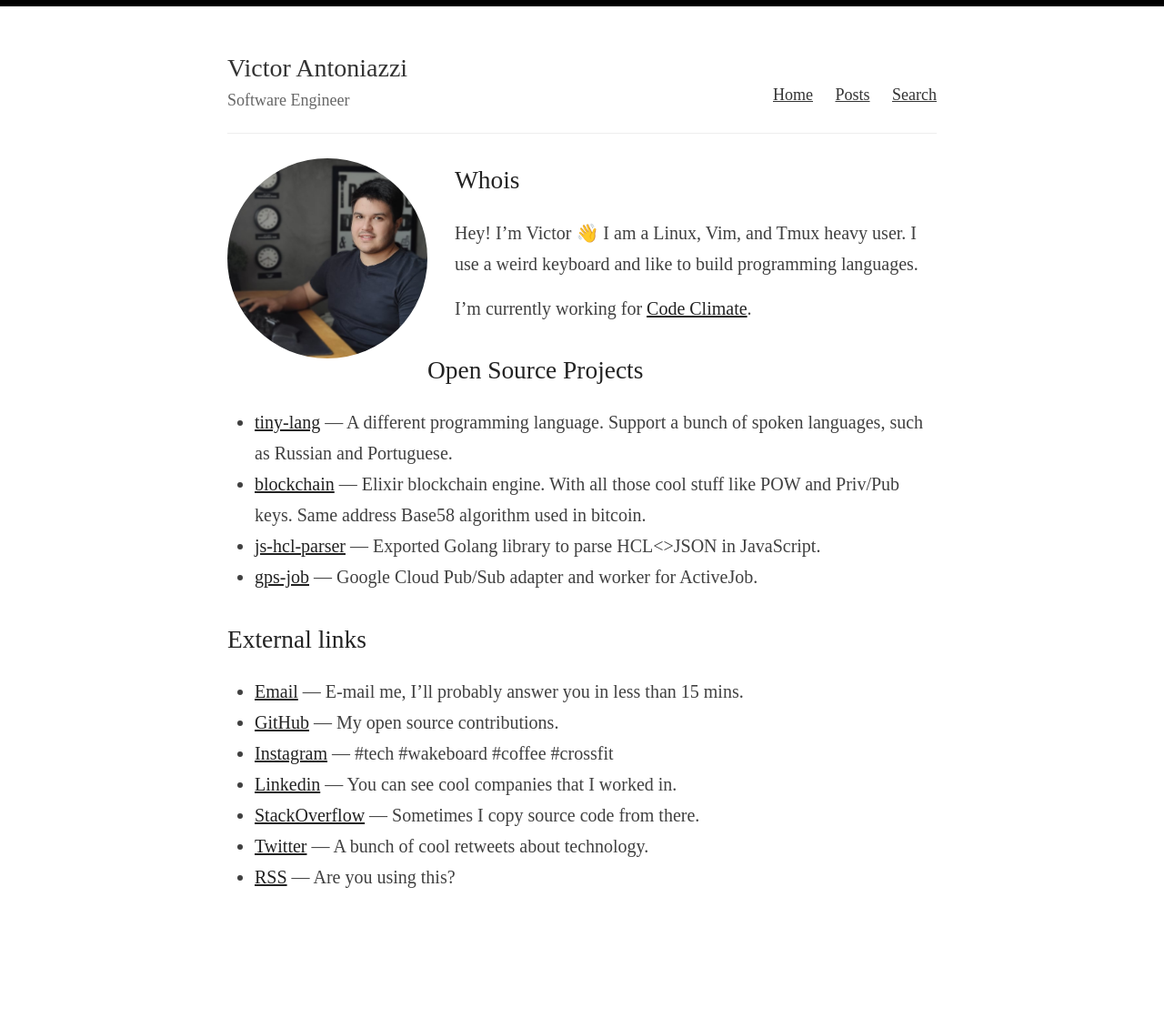
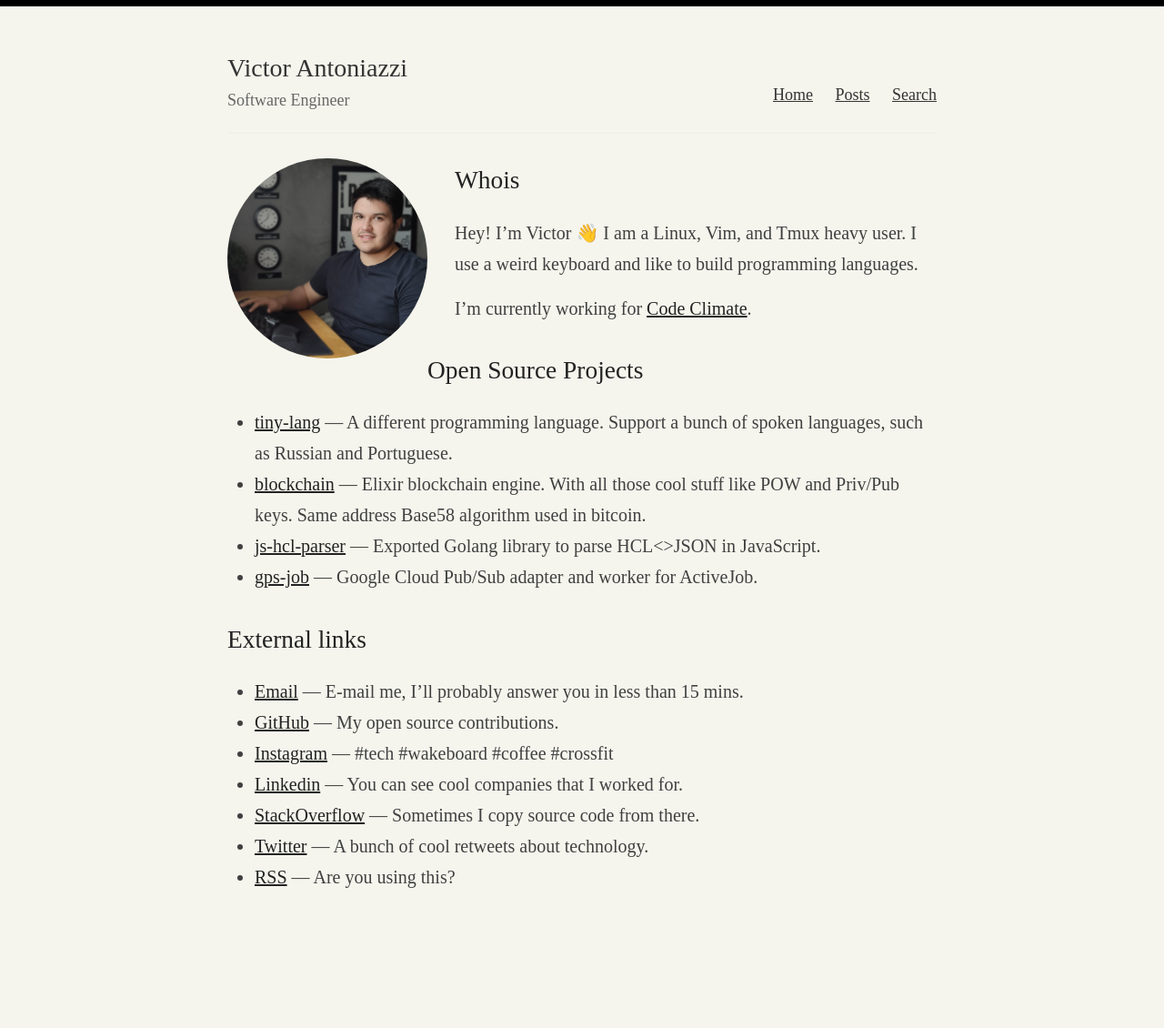
Before and after one commit to vgsantoniazzi/vgsantoniazzi.github.io, a Jekyll site: the page built from index.html, in a window 1280 px wide. Shown: the whole page at 91% size. Built offline with Jekyll 4.4.1, drawn with Linux system fonts in a browser that asks for light colours; some web fonts are replaced.

Commit message:
Update background color

```diff
--- a/assets/style.scss
+++ b/assets/style.scss
@@ -21,7 +21,7 @@ html {
 }
 
 body {
-  background: #fff;
+  background: #f5f5ed;
   font-family: "Scope One";
   color: #404040;
   line-height: 1.7;
--- a/index.html
+++ b/index.html
@@ -31,7 +31,7 @@ layout: default
   <li><a href="mailto:vgsantoniazzi@gmail.com">Email</a> — E-mail me, I’ll probably answer you in less than 15 mins.</li>
   <li><a href="https://github.com/vgsantoniazzi">GitHub</a> — My open source contributions.</li>
   <li><a href="https://instagram.com/vgsantoniazzi">Instagram</a> — #tech #wakeboard #coffee #crossfit</li>
-  <li><a href="https://linkedin.com/in/vgsantoniazzi">Linkedin</a> — You can see cool companies that I worked in.</li>
+  <li><a href="https://linkedin.com/in/vgsantoniazzi">Linkedin</a> — You can see cool companies that I worked for.</li>
   <li><a href="https://stackoverflow.com/users/2740420/vgsantoniazzi">StackOverflow</a> — Sometimes I copy source code from there.</li>
   <li><a href="https://twitter.com/vgsantoniazzi">Twitter</a> — A bunch of cool retweets about technology.</li>
   <li><a href="https://vgsantoniazzi.com/feed.xml">RSS</a> — Are you using this?</li>
```
